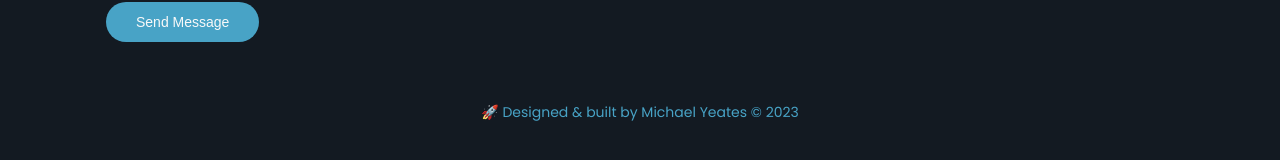
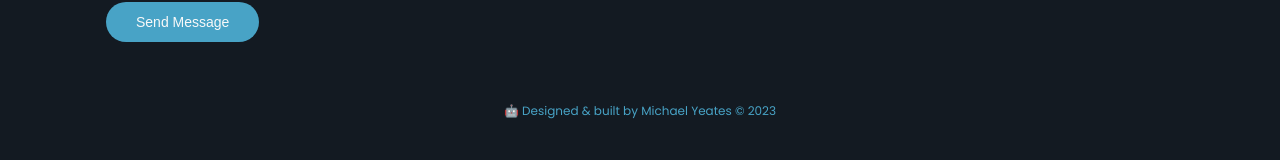
Before and after one commit to mdyeates/my-portfolio, a React (Create React App) app: page /contact in a window 1280 px wide. Shown: the part 598-758 px from the top of the page. Built offline with nearby package versions, Linux system fonts and the light colour scheme; no server answers.

Commit message:
Update footer

```diff
--- a/src/components/Footer.js
+++ b/src/components/Footer.js
@@ -3,7 +3,7 @@ const Footer = () => {
   const currentYear = date.getFullYear();
   return (
     <footer>
-      <p>🚀 Designed & built by Michael Yeates &copy; {currentYear} </p>
+      <p>🤖 Designed & built by Michael Yeates &copy; {currentYear}</p>
     </footer>
   );
 };
--- a/src/index.css
+++ b/src/index.css
@@ -159,7 +159,7 @@ header {
 
 footer {
   color: var(--hl-color);
-  font-size: 14px;
+  font-size: 12px;
   display: flex;
   flex-direction: column;
   align-items: center;
```
